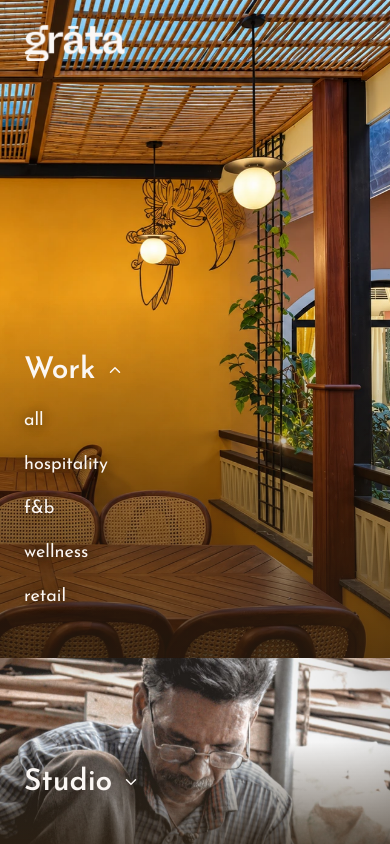
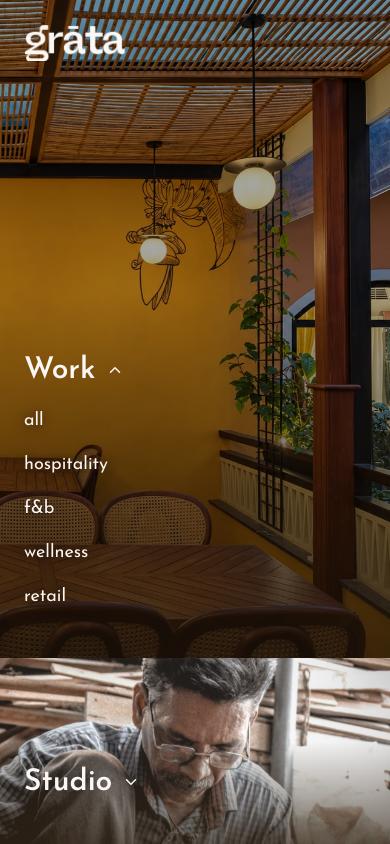
Before and after one commit to studiograta/grata-website, a plain HTML site: page public/index.html in a window 390 px wide. Both pictures are taken after a click on the button "Work". Drawn offline with nearby package versions, Linux system fonts and the light colour scheme.

Commit message:
Home: dim the photos of the panel being explored (hover on desktop, open on phones)
Co-Authored-By: Claude Sonnet 5.5 <noreply@anthropic.com>

```diff
--- a/public/styles.css
+++ b/public/styles.css
@@ -130,6 +130,7 @@ html:has(.landing) { overscroll-behavior-y: none; }
   position: absolute;
   inset: 0;
   pointer-events: none;
+  transition: filter 450ms ease; /* the dim below fades in and out */
 }
 /* A soft Walnut shade where the label and links sit */
 .photos::after {
@@ -265,6 +266,9 @@ html:has(.landing) { overscroll-behavior-y: none; }
     filter: grayscale(1);
     transition: filter 600ms ease var(--speed);
   }
+  /* The panel being explored dims a little, so its words read clearly */
+  .panel:is(:hover, :focus-within) .photos { filter: brightness(0.7); }
+
   /* ...but always wide enough to show all three Studio links */
   .landing:has(.panel--studio:is(:hover, :focus-within)) .panel--studio { min-width: 660px; }
 
@@ -300,6 +304,8 @@ html:has(.landing) { overscroll-behavior-y: none; }
     gap: 6px;
   }
   .chevron { display: inline-block; }
+  /* No hover on a phone, so an opened panel dims its photo instead */
+  .panel.is-open .photos { filter: brightness(0.65); }
   .panel.is-open .chevron { transform: rotate(180deg); }
 
   .panel__links { display: none; flex-direction: column; gap: 0; padding: 0; margin: 0; }
```
